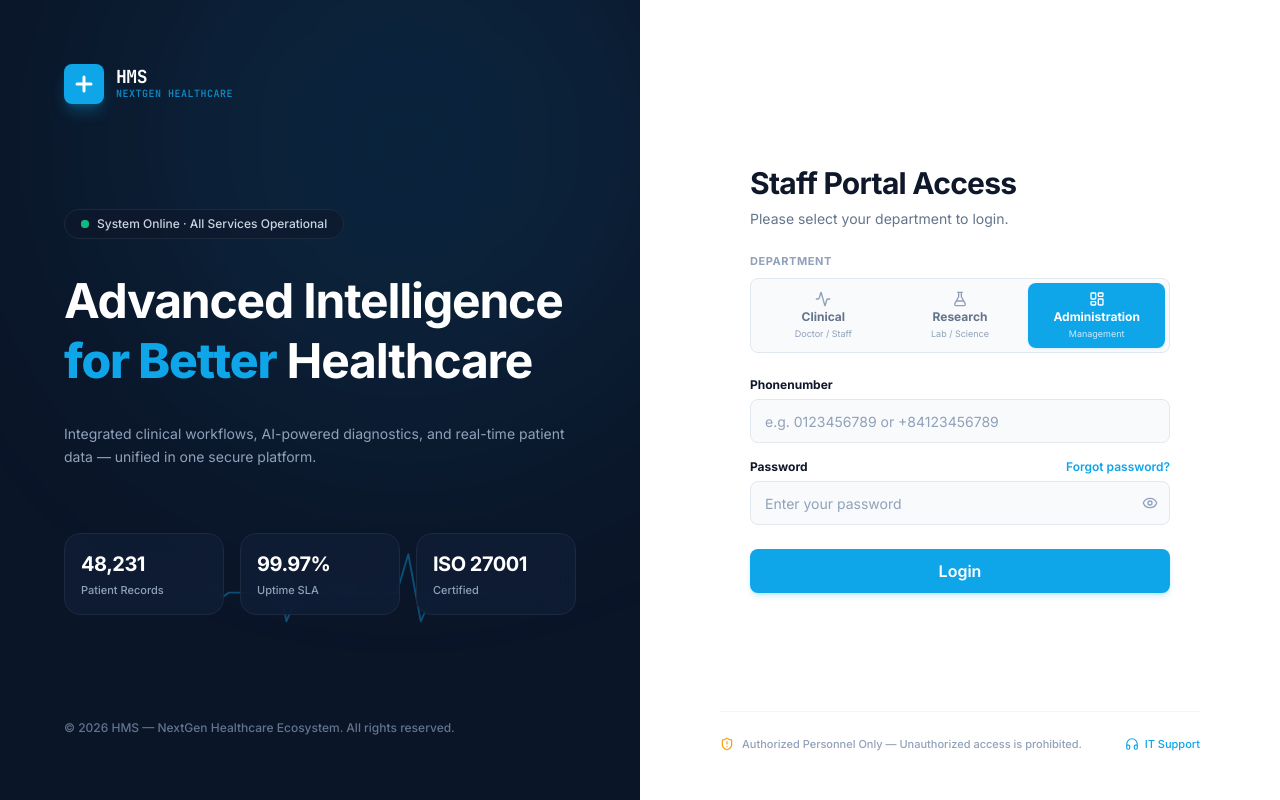
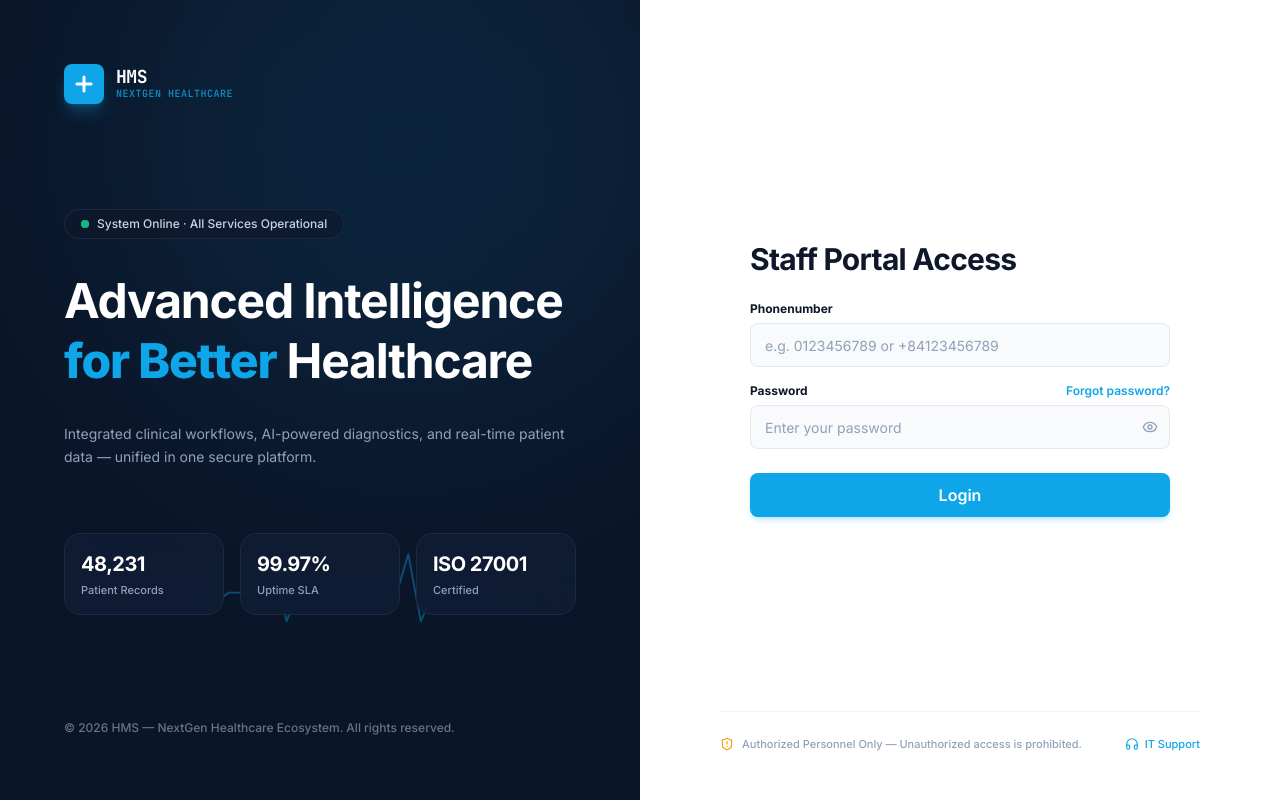
Before and after one commit to MonoDuckY/Med_superApp_frontend, a Next.js app in the folder nextjs/: page / in a window 1280 px wide. Built offline with nearby package versions, Linux system fonts and the light colour scheme.

Commit message:
Connect create account api

```diff
--- a/nextjs/src/app/page.tsx
+++ b/nextjs/src/app/page.tsx
@@ -118,8 +118,8 @@ export default function LoginPage() {
         }
       })
       .then((data) => {
-        if (data && data.token) {
-          localStorage.setItem("authToken", data.token);
+        if (data && data.accessToken) {
+          localStorage.setItem("authToken", data.accessToken);
         }
         if (data && data.user) {
           localStorage.setItem("user", JSON.stringify(data.user));
@@ -231,72 +231,6 @@ export default function LoginPage() {
                 <h1 className="text-2xl font-bold text-neutral-900 tracking-tight sm:text-3xl">
                   Staff Portal Access
                 </h1>
-                <p className="text-sm text-neutral-500 mt-2">
-                  Please select your department to login.
-                </p>
-              </div>
-
-              {/* Segmented Control / Department Tabs */}
-              <div className="flex flex-col gap-2">
-                <span className="text-[11px] font-bold tracking-wider text-slate-400 uppercase">
-                  Department
-                </span>
-
-                <div className="grid grid-cols-3 rounded-hms border border-slate-200 bg-slate-50 p-1">
-                  {/* Tab 1: Clinical */}
-                  <button
-                    type="button"
-                    onClick={() => {
-                      setActiveDept("clinical");
-                      setError(null);
-                    }}
-                    className={`flex flex-col items-center justify-center gap-1 py-2 px-1 rounded-hms transition-all ${
-                      activeDept === "clinical"
-                        ? "bg-primary text-white shadow-sm shadow-primary/10"
-                        : "text-neutral-500 hover:bg-slate-100 hover:text-neutral-900"
-                    }`}
-                  >
-                    <Activity className={`h-4 w-4 ${activeDept === "clinical" ? "text-white" : "text-slate-400"}`} />
-                    <span className="text-xs font-bold leading-none">Clinical</span>
-                    <span className={`text-[9px] ${activeDept === "clinical" ? "text-sky-100/90" : "text-slate-400"}`}>Doctor / Staff</span>
-                  </button>
-
-                  {/* Tab 2: Research */}
-                  <button
-                    type="button"
-                    onClick={() => {
-                      setActiveDept("research");
-                      setError(null);
-                    }}
-                    className={`flex flex-col items-center justify-center gap-1 py-2 px-1 rounded-hms transition-all ${
-                      activeDept === "research"
-                        ? "bg-primary text-white shadow-sm shadow-primary/10"
-                        : "text-neutral-500 hover:bg-slate-100 hover:text-neutral-900"
-                    }`}
-                  >
-                    <FlaskConical className={`h-4 w-4 ${activeDept === "research" ? "text-white" : "text-slate-400"}`} />
-                    <span className="text-xs font-bold leading-none">Research</span>
-                    <span className={`text-[9px] ${activeDept === "research" ? "text-sky-100/90" : "text-slate-400"}`}>Lab / Science</span>
-                  </button>
-
-                  {/* Tab 3: Administration */}
-                  <button
-                    type="button"
-                    onClick={() => {
-                      setActiveDept("administration");
-                      setError(null);
-                    }}
-                    className={`flex flex-col items-center justify-center gap-1 py-2 px-1 rounded-hms transition-all ${
-                      activeDept === "administration"
-                        ? "bg-primary text-white shadow-sm shadow-primary/10"
-                        : "text-neutral-500 hover:bg-slate-100 hover:text-neutral-900"
-                    }`}
-                  >
-                    <LayoutDashboard className={`h-4 w-4 ${activeDept === "administration" ? "text-white" : "text-slate-400"}`} />
-                    <span className="text-xs font-bold leading-none">Administration</span>
-                    <span className={`text-[9px] ${activeDept === "administration" ? "text-sky-100/90" : "text-slate-400"}`}>Management</span>
-                  </button>
-                </div>
               </div>
 
               {/* Form Fields container */}
--- a/nextjs/src/app/user-management/create-user/page.tsx
+++ b/nextjs/src/app/user-management/create-user/page.tsx
@@ -94,6 +94,7 @@ export default function CreateUserPage() {
   const [errors, setErrors]         = useState<Record<string, string>>({});
   const [isSubmitting, setIsSubmitting] = useState(false);
   const [submitted, setSubmitted]   = useState(false);
+  const [createdId, setCreatedId]   = useState("");
 
   const fileRef = useRef<HTMLInputElement>(null);
 
@@ -120,13 +121,75 @@ export default function CreateUserPage() {
     if (Object.keys(e).length) { setErrors(e); return; }
     setErrors({});
     setIsSubmitting(true);
-    setTimeout(() => { setIsSubmitting(false); setSubmitted(true); }, 1800);
+
+    const apiUrl = process.env.NEXT_PUBLIC_API_URL || "http://localhost:8080";
+    const token = localStorage.getItem("authToken");
+
+    // Map frontend roles to backend UserRole enum
+    const backendRole =
+      role === "Admin" ? "ADMIN" :
+      role === "Doctor" ? "DOCTOR" :
+      role === "Staff" ? "STAFF" :
+      role === "Researcher" ? "RESEARCHER" : "PATIENT";
+
+    // Generate a default temporary password
+    const generatedPassword = "Hms1234@";
+
+    const payload = {
+      password: generatedPassword,
+      role: backendRole,
+      fullName: fullName.trim(),
+      gender: gender,
+      dateOfBirth: dob,
+      phoneNumber: phone.replace(/\s/g, ""),
+      address: address.trim(),
+      email: email.trim() || null,
+      citizenIdentificationCode: cccd || null,
+      healthInsuranceCode: bhyt || null,
+      certificate: (role === "Doctor" && licenseFile) ? licenseFile.name : null
+    };
+
+    fetch(`${apiUrl}/api/admin/users`, {
+      method: "POST",
+      headers: {
+        "Content-Type": "application/json",
+        ...(token ? { "Authorization": `Bearer ${token}` } : {})
+      },
+      body: JSON.stringify(payload)
+    })
+      .then(async (res) => {
+        const contentType = res.headers.get("content-type");
+        if (contentType && contentType.includes("application/json")) {
+          const result = await res.json();
+          if (!result.success) {
+            throw new Error(result.message || "Failed to create user account.");
+          }
+          return result.data;
+        } else {
+          if (!res.ok) {
+            throw new Error(`HTTP Error ${res.status}: Could not create user account.`);
+          }
+          throw new Error("Invalid response format received from server.");
+        }
+      })
+      .then((data) => {
+        if (data && data.id) {
+          setCreatedId(data.id);
+        }
+        setSubmitted(true);
+      })
+      .catch((err) => {
+        setErrors({ general: err.message || "Could not connect to the user management API." });
+      })
+      .finally(() => {
+        setIsSubmitting(false);
+      });
   };
 
   const handleReset = () => {
     setFullName(""); setPhone(""); setEmail(""); setRole(""); setStatus("");
     setDob(""); setGender(""); setAddress(""); setCccd(""); setBhyt("");
-    setLicenseFile(null); setErrors({}); setSubmitted(false);
+    setLicenseFile(null); setErrors({}); setSubmitted(false); setCreatedId("");
   };
 
   const handleCancel = () => {
@@ -277,8 +340,10 @@ export default function CreateUserPage() {
               <div className="w-full bg-[#F8FAFC] border border-[#E2E8F0] rounded-xl px-5 py-4 mb-6 text-left">
                 <p className="text-[10px] text-[#94A3B8] uppercase tracking-wider font-semibold mb-1.5">Generated User ID</p>
                 <p className="font-mono font-bold text-[#0EA5E9] text-lg tracking-widest">
-                  {role === "Admin" ? "ADM" : role === "Doctor" ? "DR" : role === "Researcher" ? "RES" : role === "Patient" ? "PAT" : "STF"}
-                  -{Date.now().toString().slice(-8)}
+                  {createdId || (
+                    (role === "Admin" ? "ADM" : role === "Doctor" ? "DR" : role === "Researcher" ? "RES" : role === "Patient" ? "PAT" : "STF") +
+                    "-" + Date.now().toString().slice(-8)
+                  )}
                 </p>
               </div>
               <div className="flex gap-3 w-full">
@@ -309,6 +374,12 @@ export default function CreateUserPage() {
               </div>
 
               <div className="px-7 py-6 flex flex-col gap-8">
+                {errors.general && (
+                  <div className="p-4 bg-[#FEF2F2] border border-[#FCA5A5] text-[#991B1B] text-[13px] rounded-xl flex items-start gap-2.5">
+                    <AlertCircle size={16} className="mt-0.5 text-[#EF4444] flex-shrink-0" />
+                    <p className="leading-relaxed">{errors.general}</p>
+                  </div>
+                )}
 
                 {/* ══════ SECTION 1: Account & Role ══════ */}
                 <div>
```
